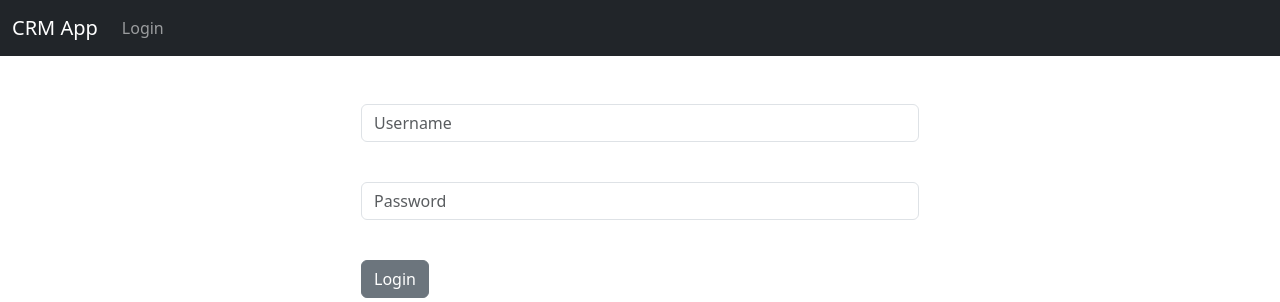
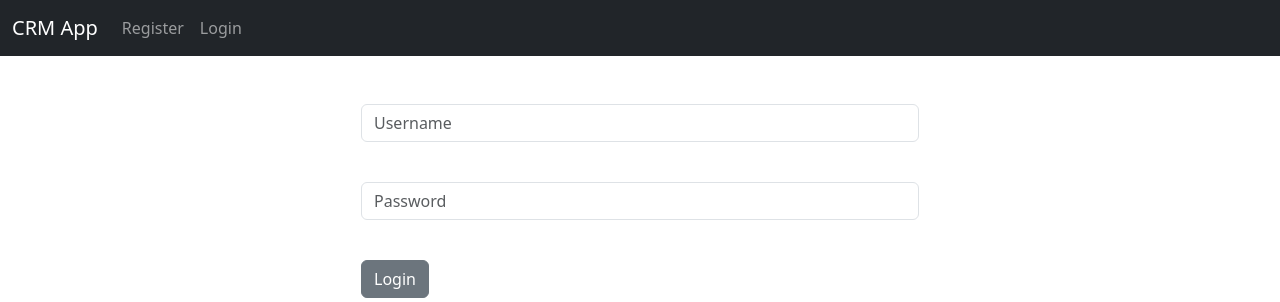
Before and after one commit to marc21format/crmapp, a Django app: page / in a window 1280 px wide. Shown: the top 302 px of the page. Run offline with Django 5.2, Linux system fonts and the light colour scheme.

Commit message:
Added Register

```diff
--- a/crmwebsite/templates/navbar.html
+++ b/crmwebsite/templates/navbar.html
@@ -9,14 +9,17 @@
 
         {% if user.is_authenticated %}
 
-
         <li class="nav-item">
           <a class="nav-link" href="{% url 'logout' %}">Logout</a>
         </li>
 
         {% else %}
         <li class="nav-item">
-          <a class="nav-link" href="{%url 'home' %}">
+          <a class="nav-link" href="{% url 'register' %}">
+          Register</a>
+        </li>
+        <li class="nav-item">
+          <a class="nav-link" href="{% url 'home' %}">
           Login</a>
         </li>
         {% endif %}
--- /dev/null
+++ b/crmwebsite/templates/register.html
@@ -0,0 +1,6 @@
+{% extends 'base.html' %}
+{% block content %}
+
+<h1>Register</h1>
+
+{% endblock %}
--- a/crmwebsite/urls.py
+++ b/crmwebsite/urls.py
@@ -4,7 +4,7 @@ from . import views
 urlpatterns = [
     path('', views.home, name='home'),
     #path('login/', views.login_user, name='login'),
-    path('logout/', views.logout_user, name='logout')
-
+    path('logout/', views.logout_user, name='logout'),
+    path('register/', views.register_user, name='register')
 
 ]
--- a/crmwebsite/views.py
+++ b/crmwebsite/views.py
@@ -26,3 +26,6 @@ def logout_user(request):
 		logout(request)
 		messages.success(request, "You Have Been Logged Out...")
 		return redirect('home')
+
+def register_user(request):
+		return render(request, 'register.html', {})
```
